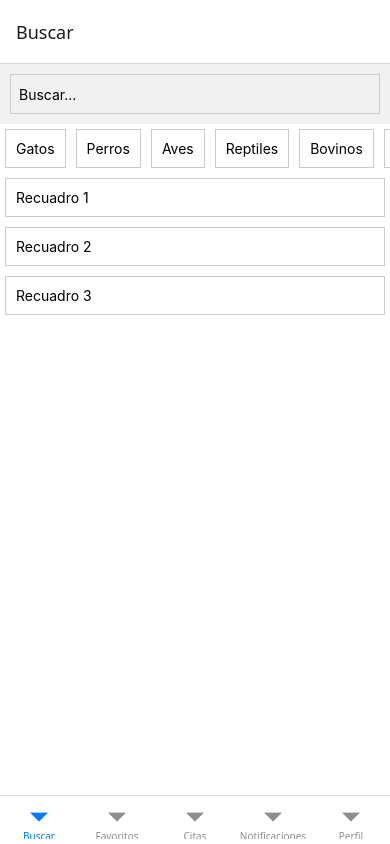
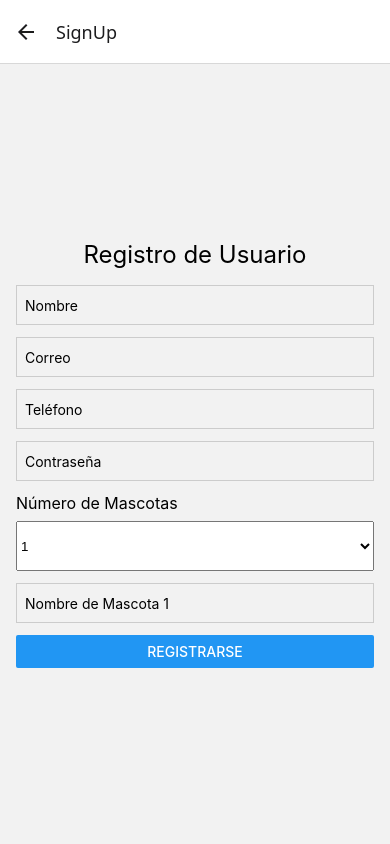
Before and after one commit to Jonathan68595/proyectoDAM, a React Native app: screen /SignUp in a window 390 px wide. Built offline with nearby package versions, Linux system fonts and the light colour scheme.

Commit message:
Pantalla de inicio de sesión
Se añade la pantalla de inicio de sesión y de registro con conección a la base de datos

PROBAR FUNCIONALIDAD

```diff
--- a/Screens/Inicio.js
+++ b/Screens/Inicio.js
@@ -2,26 +2,30 @@ import React from 'react';
 import { StyleSheet, Text, View, TextInput, ScrollView } from 'react-native';
 import { NavigationContainer } from '@react-navigation/native';
 import { createBottomTabNavigator } from '@react-navigation/bottom-tabs';
+import { createStackNavigator } from '@react-navigation/stack';
 
 // Importamos las pantallas directamente desde la misma carpeta
+import BuscarScreen from './Search';
 import FavoritosScreen from './Favoritos';
 import CitasScreen from './Dates';
 import NotificacionesScreen from './Notifications';
-import PerfilScreen from './Profil'; // Corrección aquí
+import PerfilScreen from './Profile';
+import LoginScreen from './Login'; // Importa LoginScreen
+import SignUpScreen from './SignUp'; // Importa SignUpScreen
 
 const Tab = createBottomTabNavigator();
+const Stack = createStackNavigator();
 
 function BottomTabBar() {
     return (
-        <View style={{ flex: 1 }}>
         <Tab.Navigator>
-                <Tab.Screen name="Buscar" component={AppContent} />
+            <Tab.Screen name="Inicio" component={AppContent} />
+            <Tab.Screen name="Buscar" component={BuscarScreen} />
             <Tab.Screen name="Favoritos" component={FavoritosScreen} />
             <Tab.Screen name="Citas" component={CitasScreen} />
             <Tab.Screen name="Notificaciones" component={NotificacionesScreen} />
             <Tab.Screen name="Perfil" component={PerfilScreen} />
         </Tab.Navigator>
-        </View>
     );
 }
 
@@ -58,10 +62,14 @@ function AppContent() {
     );
 }
 
-function App() {
+function Inicio() {
     return (
         <NavigationContainer>
-            <BottomTabBar />
+            <Stack.Navigator initialRouteName="AppContent">
+                <Stack.Screen name="AppContent" component={BottomTabBar} options={{ headerShown: false }} />
+                <Stack.Screen name="Login" component={LoginScreen} />
+                <Stack.Screen name="SignUp" component={SignUpScreen} />
+            </Stack.Navigator>
         </NavigationContainer>
     );
 }
@@ -118,4 +126,4 @@ const styles = StyleSheet.create({
     },
 });
 
-export default App;
+export default Inicio;
--- a/Screens/Login.js
+++ b/Screens/Login.js
@@ -0,0 +1,91 @@
+import React, { useState } from 'react';
+import { View, TextInput, Button, StyleSheet, Alert, Text, TouchableOpacity } from 'react-native';
+import axios from 'axios';
+
+const LoginScreen = ({ navigation }) => {
+  const [correo, setCorreo] = useState('');
+  const [contraseña, setContraseña] = useState('');
+
+  const handleLogin = async () => {
+    if (!correo || !contraseña) {
+      Alert.alert('Error', 'Correo y contraseña son obligatorios');
+      return;
+    }
+
+    try {
+      const response = await axios.post('http://localhost:5000/login', {
+        correo,
+        contraseña
+      });
+      Alert.alert('Éxito', 'Inicio de sesión exitoso');
+      navigation.navigate('Perfil'); // Navegar a la pantalla de perfil
+    } catch (error) {
+      if (error.response && error.response.status === 400) {
+        Alert.alert('Error', error.response.data);
+      } else {
+        Alert.alert('Error', 'Hubo un problema al iniciar sesión');
+      }
+      console.error(error);
+    }
+  };
+
+  return (
+    <View style={styles.container}>
+      <Text style={styles.title}>Inicio de Sesión</Text>
+      <TextInput
+        style={styles.input}
+        placeholder="Correo"
+        value={correo}
+        onChangeText={setCorreo}
+        keyboardType="email-address"
+      />
+      <TextInput
+        style={styles.input}
+        placeholder="Contraseña"
+        value={contraseña}
+        onChangeText={setContraseña}
+        secureTextEntry
+      />
+      <Button title="Iniciar sesión" onPress={handleLogin} />
+      <Text style={styles.text}>¿Aun no tienes cuenta?</Text>
+      <TouchableOpacity onPress={() => navigation.navigate('SignUp')}>
+        <Text style={styles.link}>REGÍSTRATE</Text>
+      </TouchableOpacity>
+    </View>
+  );
+};
+
+const styles = StyleSheet.create({
+  container: {
+    flex: 1,
+    justifyContent: 'center',
+    padding: 16,
+  },
+  title: {
+    fontSize: 24,
+    marginBottom: 16,
+    textAlign: 'center',
+  },
+  input: {
+    height: 40,
+    borderColor: '#ccc',
+    borderWidth: 1,
+    marginBottom: 12,
+    paddingHorizontal: 8,
+  },
+  text: {
+    fontSize: 16,
+    fontWeight: 'bold',
+    textAlign: 'center',
+    marginTop: 20,
+  },
+  link: {
+    fontSize: 16,
+    color: 'blue',
+    textAlign: 'center',
+    textDecorationLine: 'underline',
+    marginTop: 5,
+  },
+});
+
+export default LoginScreen;
--- a/Screens/Profil.js
+++ b/Screens/Profile.js
@@ -1,7 +1,6 @@
 import React from 'react';
 import { StyleSheet, Text, View, Button } from 'react-native';
 import { NavigationContainer } from '@react-navigation/native';
-import LoginScreen from './Login';
 
 const ProfilScreen = ({ navigation }) => {
   const handleLogin = () => {
--- /dev/null
+++ b/Screens/SignUp.js
@@ -0,0 +1,129 @@
+import React, { useState } from 'react';
+import { View, TextInput, Button, StyleSheet, Alert, Text, ScrollView } from 'react-native';
+import axios from 'axios';
+import { Picker } from '@react-native-picker/picker';
+
+const SignUpScreen = ({ navigation }) => {
+  const [nombre, setNombre] = useState('');
+  const [correo, setCorreo] = useState('');
+  const [telefono, setTelefono] = useState('');
+  const [contraseña, setContraseña] = useState('');
+  const [numeroDeMascotas, setNumeroDeMascotas] = useState(1);
+  const [nombresDeMascotas, setNombresDeMascotas] = useState(['']);
+
+  const handleSignUp = async () => {
+    if (!nombre || !correo || !telefono || !contraseña || numeroDeMascotas === 0 || nombresDeMascotas.length !== numeroDeMascotas) {
+      Alert.alert('Error', 'Todos los campos son obligatorios y debes ingresar los nombres de todas las mascotas');
+      return;
+    }
+
+    try {
+      const response = await axios.post('http://localhost:5000/signup', {
+        nombre,
+        correo,
+        telefono,
+        contraseña,
+        numeroDeMascotas,
+        nombresDeMascotas: nombresDeMascotas.join(', ')
+      });
+      Alert.alert('Éxito', 'Usuario registrado exitosamente');
+      navigation.navigate('Login'); // Navegar a la pantalla de inicio de sesión
+    } catch (error) {
+      Alert.alert('Error', 'Hubo un problema al registrar el usuario');
+      console.error(error);
+    }
+  };
+
+  const handleMascotaNombreChange = (index, value) => {
+    const newNombresDeMascotas = [...nombresDeMascotas];
+    newNombresDeMascotas[index] = value;
+    setNombresDeMascotas(newNombresDeMascotas);
+  };
+
+  return (
+    <ScrollView contentContainerStyle={styles.container}>
+      <Text style={styles.title}>Registro de Usuario</Text>
+      <TextInput
+        style={styles.input}
+        placeholder="Nombre"
+        value={nombre}
+        onChangeText={setNombre}
+      />
+      <TextInput
+        style={styles.input}
+        placeholder="Correo"
+        value={correo}
+        onChangeText={setCorreo}
+        keyboardType="email-address"
+      />
+      <TextInput
+        style={styles.input}
+        placeholder="Teléfono"
+        value={telefono}
+        onChangeText={setTelefono}
+        keyboardType="phone-pad"
+      />
+      <TextInput
+        style={styles.input}
+        placeholder="Contraseña"
+        value={contraseña}
+        onChangeText={setContraseña}
+        secureTextEntry
+      />
+      <Text style={styles.label}>Número de Mascotas</Text>
+      <Picker
+        selectedValue={numeroDeMascotas}
+        style={styles.picker}
+        onValueChange={(itemValue) => {
+          setNumeroDeMascotas(itemValue);
+          setNombresDeMascotas(Array(itemValue).fill(''));
+        }}
+      >
+        {[...Array(11).keys()].slice(1).map((num) => (
+          <Picker.Item key={num} label={num.toString()} value={num} />
+        ))}
+      </Picker>
+      {Array.from({ length: numeroDeMascotas }).map((_, index) => (
+        <TextInput
+          key={index}
+          style={styles.input}
+          placeholder={`Nombre de Mascota ${index + 1}`}
+          value={nombresDeMascotas[index]}
+          onChangeText={(value) => handleMascotaNombreChange(index, value)}
+        />
+      ))}
+      <Button title="Registrarse" onPress={handleSignUp} />
+    </ScrollView>
+  );
+};
+
+const styles = StyleSheet.create({
+  container: {
+    flexGrow: 1,
+    justifyContent: 'center',
+    padding: 16,
+  },
+  title: {
+    fontSize: 24,
+    marginBottom: 16,
+    textAlign: 'center',
+  },
+  input: {
+    height: 40,
+    borderColor: '#ccc',
+    borderWidth: 1,
+    marginBottom: 12,
+    paddingHorizontal: 8,
+  },
+  label: {
+    fontSize: 16,
+    marginBottom: 8,
+  },
+  picker: {
+    height: 50,
+    width: '100%',
+    marginBottom: 12,
+  },
+});
+
+export default SignUpScreen;
--- a/package.json
+++ b/package.json
@@ -11,6 +11,7 @@
   "dependencies": {
     "@expo/metro-runtime": "~3.2.3",
     "@react-native-community/masked-view": "^0.1.11",
+    "@react-native-picker/picker": "^2.9.0",
     "@react-navigation/bottom-tabs": "^7.0.2",
     "@react-navigation/native": "^7.0.1",
     "@react-navigation/stack": "^7.0.1",
@@ -18,6 +19,7 @@
     "axios": "^1.7.7",
     "cors": "^2.8.5",
     "expo": "^51.0.38",
+    "expo-auth-session": "~5.5.2",
     "expo-modules-core": "^1.12.26",
     "expo-status-bar": "~1.12.1",
     "express": "^4.21.1",
@@ -31,8 +33,7 @@
     "react-native-screens": "^4.0.0",
     "react-native-web": "^0.19.13",
     "react-native-webview": "13.8.6",
-    "typescript": "~5.3.3",
-    "expo-auth-session": "~5.5.2"
+    "typescript": "~5.3.3"
   },
   "devDependencies": {
     "@babel/core": "^7.20.0"
```
Also changed, not shown: Screens/SingUp.js (deleted, +0 -10 lines), User.js (added, +14 -0 lines), server.js (+57 -0 lines), 1 other file (tests, documents, lock files or other folders). Lines whose indentation alone changed are shown as unchanged.
